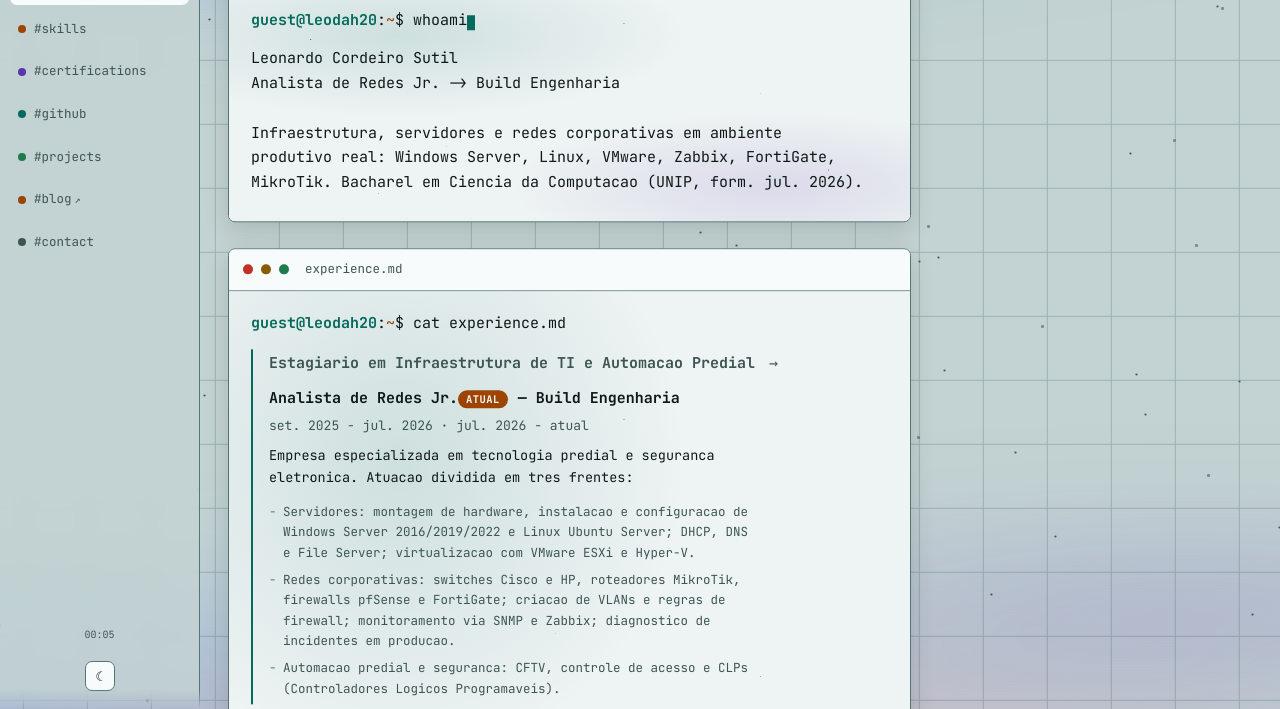
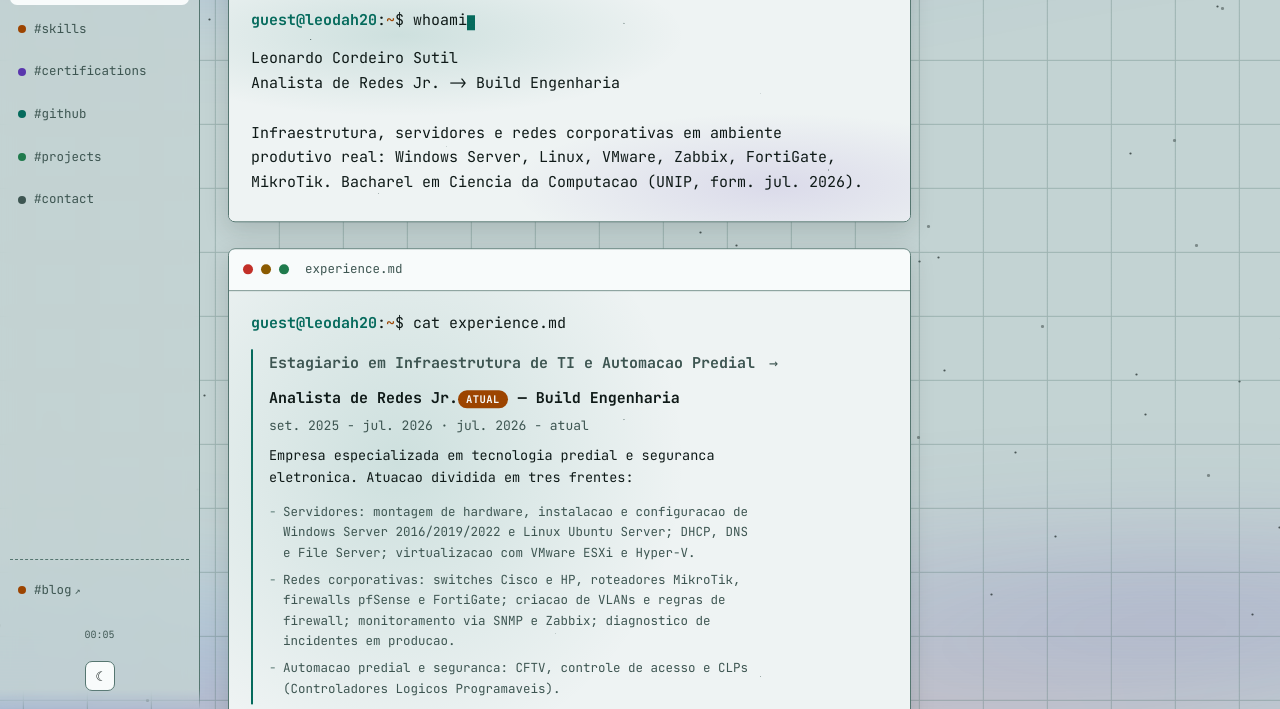
Before and after one commit to leodah20/leodah20.github.io, a plain HTML site: page index.html in a window 1280 px wide. Shown: the part 91-800 px from the top of the page. Drawn offline with Linux system fonts and the light colour scheme; no server answers.

Commit message:
fix: physically separate #blog from the scroll-to-section nav group
An icon alone wasn't reliably noticeable as "this one is different"
(feedback: not everyone would register a small arrow glyph). Moves
#blog into its own nav list below a divider, so the distinction reads
from layout/spacing alone, not just an icon someone has to spot.

```diff
--- a/css/style.css
+++ b/css/style.css
@@ -151,6 +151,11 @@ a:hover{ text-decoration: underline; }
 }
 .sidebar__brand{ color: var(--accent); font-weight: 700; font-size: 14px; text-align: center; }
 .sidebar__nav{ list-style: none; margin: 0; padding: 0; display: flex; flex-direction: column; gap: 6px; flex: 1; }
+.sidebar__nav--secondary{
+  flex: 0 0 auto;
+  padding-top: 12px;
+  border-top: 1px dashed var(--border);
+}
 .sidebar__nav a{
   display: flex; align-items: center; gap: 8px;
   padding: 8px 8px; border-radius: var(--radius);
@@ -197,6 +202,7 @@ main{
     z-index: 100;
   }
   .sidebar__nav{ flex-direction: row; flex: 0 1 auto; gap: 10px; justify-content: center; }
+  .sidebar__nav--secondary{ padding-top: 0; padding-left: 10px; border-top: none; border-left: 1px dashed var(--border); }
   .sidebar__nav a{ padding: 8px; }
   .sidebar__label{ display: none; }
   .sidebar__brand{ display: none; }
--- a/index.html
+++ b/index.html
@@ -28,8 +28,10 @@
     <li><a href="#certifications" data-section="certifications"><span class="sidebar__dot" style="--dot-color:var(--accent-3)"></span><span class="sidebar__label">#certifications</span></a></li>
     <li><a href="#github-status" data-section="github-status"><span class="sidebar__dot" style="--dot-color:var(--accent)"></span><span class="sidebar__label">#github</span></a></li>
     <li><a href="#projects" data-section="projects"><span class="sidebar__dot" style="--dot-color:var(--ok)"></span><span class="sidebar__label">#projects</span></a></li>
+    <li><a href="#contact" data-section="contact"><span class="sidebar__dot" style="--dot-color:var(--fg-dim)"></span><span class="sidebar__label">#contact</span></a></li>
+  </ul>
+  <ul class="sidebar__nav sidebar__nav--secondary">
     <li><a href="blog/index.html" title="Abre o blog em outra pagina"><span class="sidebar__dot" style="--dot-color:var(--accent-2)"></span><span class="sidebar__label">#blog<span class="sidebar__external-icon" aria-hidden="true">&#8599;</span></span></a></li>
-    <li><a href="#contact" data-section="contact"><span class="sidebar__dot" style="--dot-color:var(--fg-dim)"></span><span class="sidebar__label">#contact</span></a></li>
   </ul>
   <div class="sidebar__uptime" id="sidebarUptime" title="tempo nesta sessão">00:00</div>
   <button class="theme-toggle" id="themeToggle" type="button" aria-label="Toggle color theme">
```
